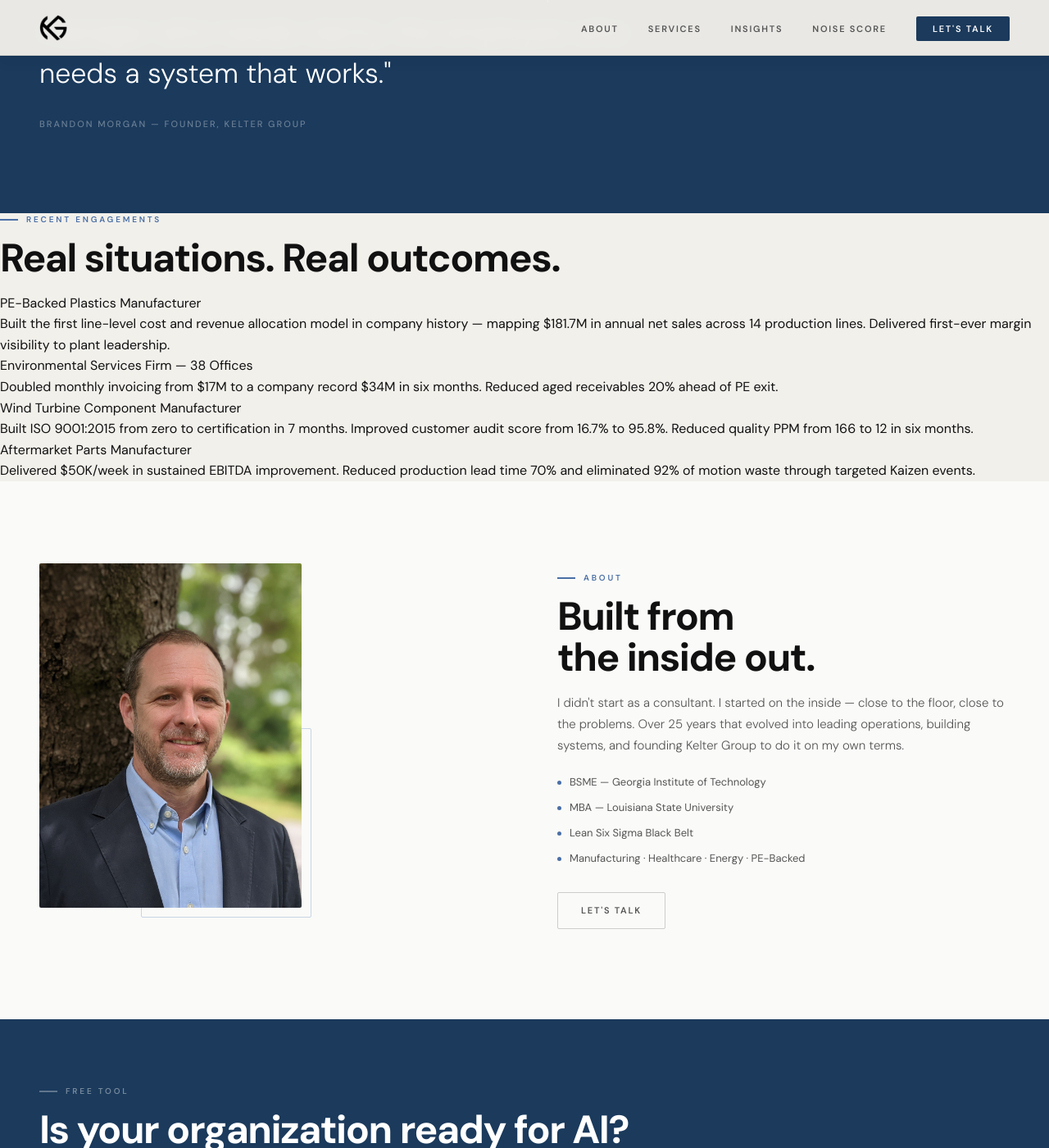
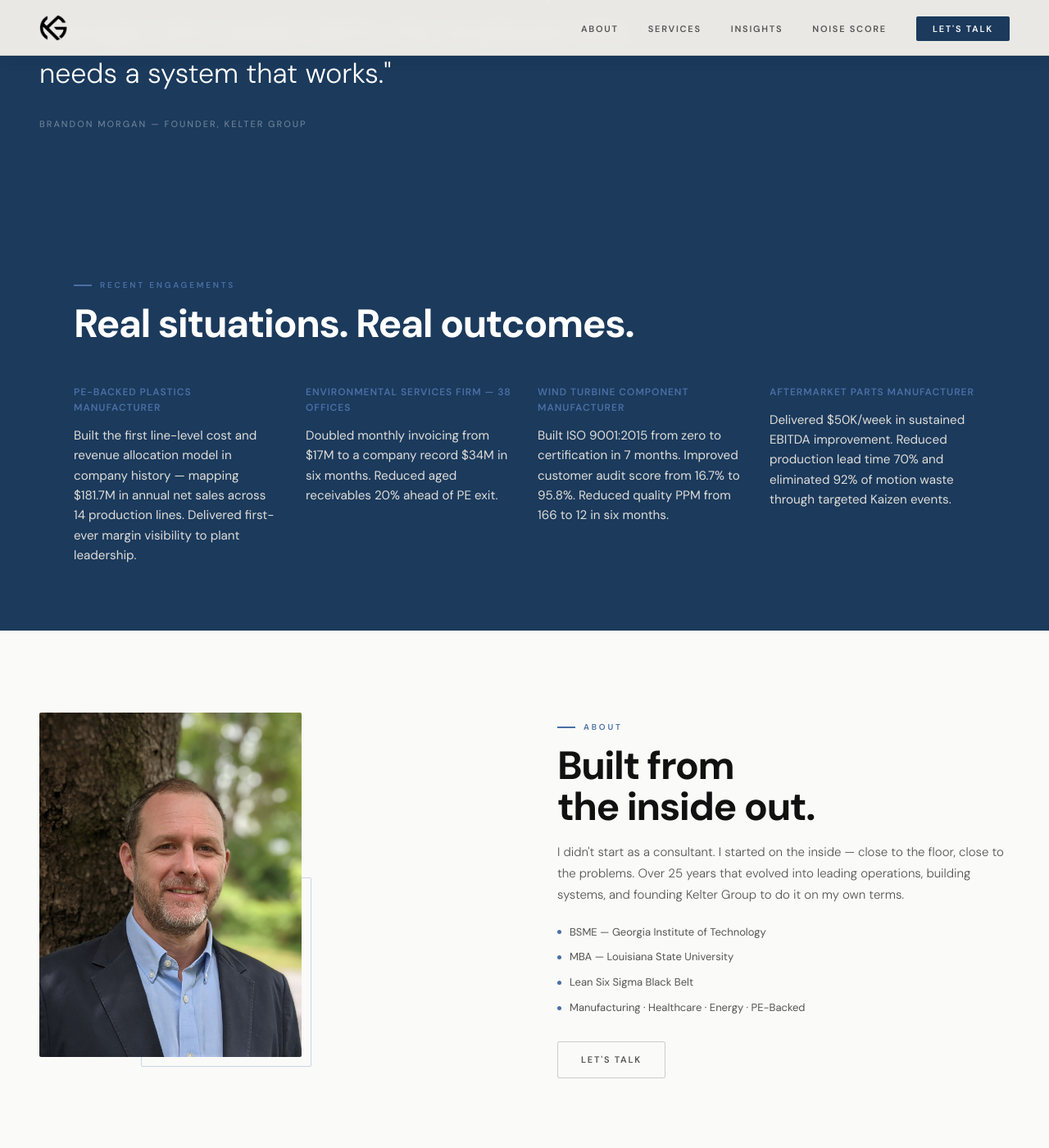
Before and after one commit to BMeaux5/keltergroup-site, a Jekyll site: the page index.html, which Jekyll copies as it is, in a window 1280 px wide and 1400 px high, scrolled down 2980 px. Shown: the whole window at 82% size. Built offline with Jekyll 4.4.1, drawn with Linux system fonts in a browser that asks for light colours.

Commit message:
Add styles for proof cases section

```diff
--- a/assets/css/style.css
+++ b/assets/css/style.css
@@ -716,3 +716,43 @@ footer {
   font-weight: 300;
   color: var(--text-muted);
 }
+.proof-cases {
+  padding: 80px 24px;
+  background: #1B3A5C;
+  color: #fff;
+}
+
+.proof-cases-inner {
+  max-width: 1100px;
+  margin: 0 auto;
+}
+
+.proof-cases .eyebrow {
+  color: #4A6FA5;
+}
+
+.proof-cases .sec-title {
+  color: #fff;
+  margin-bottom: 48px;
+}
+
+.proof-cases-grid {
+  display: grid;
+  grid-template-columns: repeat(auto-fit, minmax(240px, 1fr));
+  gap: 32px;
+}
+
+.proof-case-industry {
+  font-size: 0.75rem;
+  font-weight: 600;
+  text-transform: uppercase;
+  letter-spacing: 0.08em;
+  color: #4A6FA5;
+  margin-bottom: 12px;
+}
+
+.proof-case-result {
+  font-size: 0.95rem;
+  line-height: 1.6;
+  color: #e0ddd8;
+}
```
